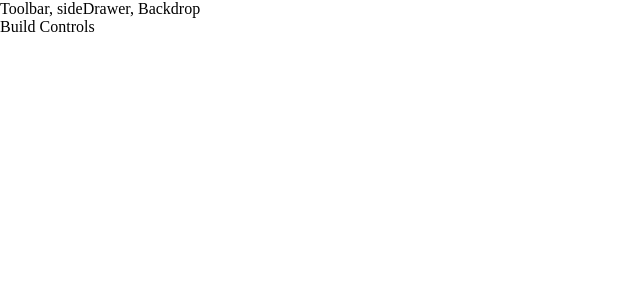
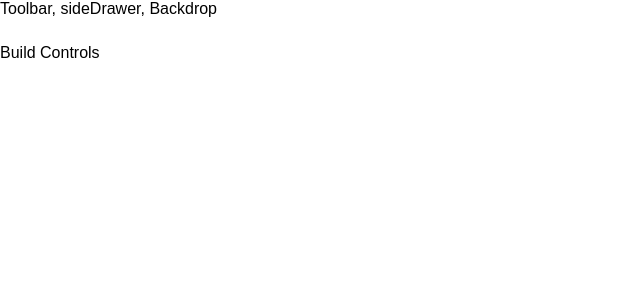
Before and after one commit to mohamednajiub/Burger-Builder, a React (Create React App) app: page / in a window 1280 px wide. Shown: the top 300 px of the page, without its empty margins (0-640 px from the left). Built offline with nearby package versions, Linux system fonts and the light colour scheme.

Commit message:
adding css modules to project

```diff
--- a/src/components/Burger/BurgerIngrediend/BurgerIngrediend.js
+++ b/src/components/Burger/BurgerIngrediend/BurgerIngrediend.js
@@ -1,6 +1,6 @@
 import React, {Component} from 'react';
 // import PropTypes from 'prop-types';
-import classes from './BurgerIngredient.css';
+import classes from './BurgerIngredient.module.css';
 
 class BurgerIngredient extends Component {
     render (){
--- a/src/components/Layout/Layout.js
+++ b/src/components/Layout/Layout.js
@@ -1,5 +1,5 @@
 import React from 'react';
-import classes from './Layout.css';
+import classes from './Layout.module.css';
 const layout = (props) => (
     <>
         <div>Toolbar, sideDrawer, Backdrop</div>
--- a/src/index.css
+++ b/src/index.css
@@ -1,9 +1,7 @@
 body {
   margin: 0;
   padding: 0;
-  font-family: 'Quicksand',sans-serif -apple-system, BlinkMacSystemFont, "Segoe UI", "Roboto", "Oxygen",
-    "Ubuntu", "Cantarell", "Fira Sans", "Droid Sans", "Helvetica Neue",
-    sans-serif;
+  font-family: 'Quicksand',sans-serif, -apple-system, BlinkMacSystemFont, "Segoe UI", "Roboto", "Oxygen", "Ubuntu", "Cantarell", "Fira Sans", "Droid Sans", "Helvetica Neue", sans-serif;
   -webkit-font-smoothing: antialiased;
   -moz-osx-font-smoothing: grayscale;
 }
```
Also changed, not shown: src/components/Burger/Burger.module.css (renamed from src/components/Burger/Burger.css), src/components/Burger/BurgerIngrediend/BurgerIngredient.module.css (renamed from src/components/Burger/BurgerIngrediend/BurgerIngredient.css), src/components/Layout/Layout.module.css (renamed from src/components/Layout/Layout.css).
